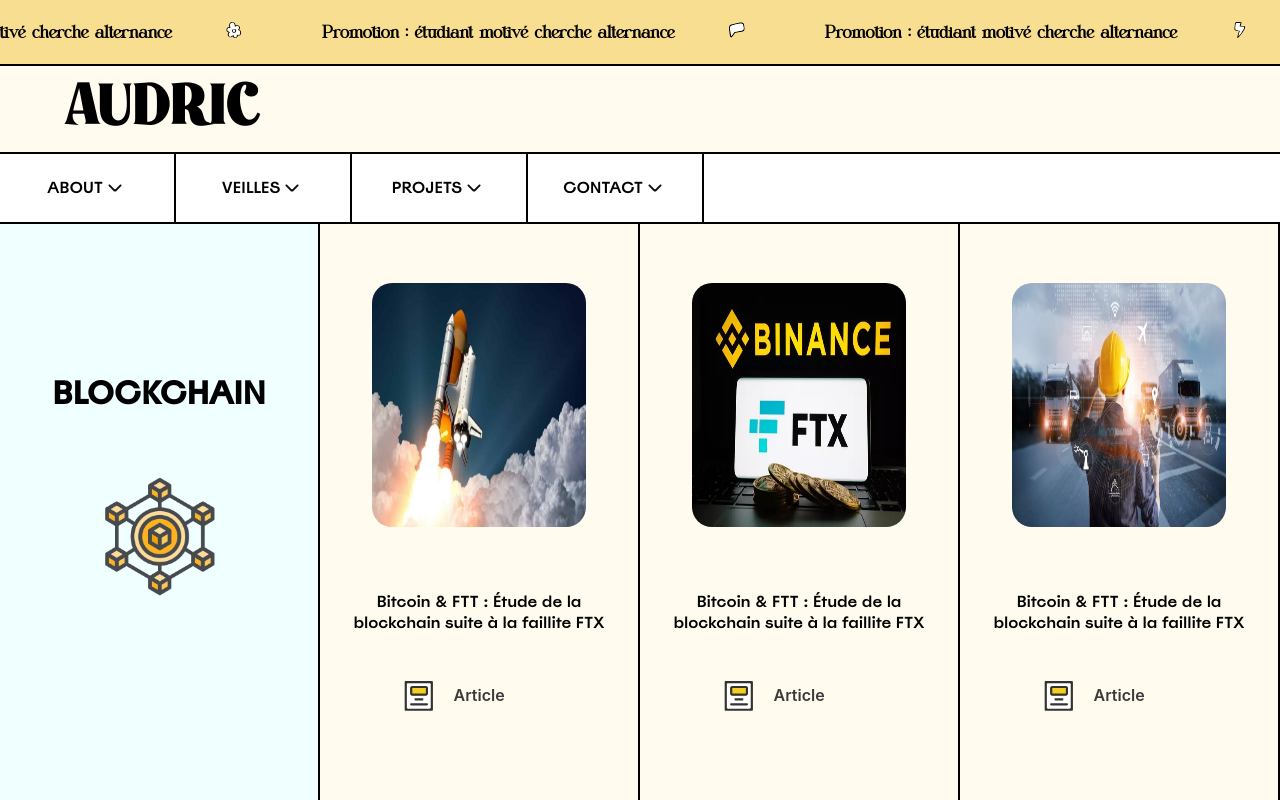
After one commit to Gegetropfre/Portfolio, a PHP site: page /veilles.view.php in a window 1280 px wide. The commit adds this page. Run offline with PHP 8.4, Linux system fonts and the light colour scheme; some web fonts are replaced.

Commit message:
Page veilles terminée

```diff
--- a/main.js
+++ b/main.js
@@ -73,18 +73,16 @@ function displayMenu(liId){
         case "li-menu-apropos":
             console.log('display home')
             listeMenu.innerHTML = `
-                <li> Informations </li>
-                <li> CV </li>
-                <li> </li>
-                <li> </li>
+                <li><a href="#">Informations </a></li>
+                <li><a href="contact.php">Informations </a></li>
+
             `
             break;
-        case "li-menu-contact":
+        case "li-menu-veilles":
             console.log('display contact')
 
             listeMenu.innerHTML = `
-                <li><a href="contact.php">Informations </a></li>
-                <li><a href="contact.php/"> Contacter </a></li>
+                <li><a href="veilles.view.php">Blockchain </a></li>
                 <li> </li>
                 <li> </li>
             `
@@ -106,3 +104,85 @@ function displayMenu(liId){
 
 
 }
+
+
+function changerTitre(){
+    document.title = "Reviens ! " + '\u{1F600}'
+}
+function restaurerTitre(){
+    document.title = "Portoflio - Audric HETE"
+}
+
+window.onblur = changerTitre
+window.onfocus = restaurerTitre
+
+
+// Veilles
+let veilleDivs = document.querySelectorAll('.veilleDiv')
+const veilles = document.querySelector('.veilles')
+const blockchainImg = document.querySelector('#blockchainImg')
+const leftDiv = document.querySelector('.blockchain-left')
+const blockchainh2 = document.querySelector('.blockchainh2')
+
+// creation div description
+const blockchainDesc = document.createElement('div')
+blockchainDesc.classList.add('blockchain-desc')
+blockchainDesc.textContent = 'OII'
+body.appendChild(blockchainDesc)
+
+
+function stopAnimation() {
+    // Récupérer l'angle de rotation actuel
+    const computedStyle = window.getComputedStyle(blockchainImg);
+    const currentRotation = computedStyle.getPropertyValue('transform') || 'none';
+
+    // Supprimer la classe pour arrêter l'animation
+    blockchainImg.classList.remove('imgBlockchainActive');
+
+    // Appliquer l'angle de rotation actuel directement à l'image
+    blockchainImg.style.transform = currentRotation;
+}
+
+// Animation veilles
+
+
+
+
+function handleMouseOver(){
+        leftDiv.classList.add('leftActive')
+        blockchainImg.classList.add('imgBlockchainActive')
+        blockchainh2.classList.add('blockchainh2Active')
+    }
+
+function handleMouseOut(){
+    leftDiv.classList.remove('leftActive')
+    blockchainh2.classList.remove('blockchainh2Active')
+
+    stopAnimation()
+}
+
+    setTimeout(()=>{
+        veilles.addEventListener('mouseover', handleMouseOver)
+        blockchainDesc.addEventListener('mouseover', handleMouseOver)
+        veilles.addEventListener('mouseout', handleMouseOut)
+        blockchainDesc.addEventListener('mouseout', handleMouseOut)
+
+    }, 1000)
+
+
+
+// Redirection boutons
+const paths = {0 : 'https://www.cointribune.com/blockchain-spacechain-et-velas-font-dans-la-grande-vitesse/',
+               1: 'https://www.lebigdata.fr/cybersecurite-blockchain',
+               2: 'https://geodis.com/fr/blog/blockchain-la-logistique-innove-dans-le-transport-des-vaccins'
+                 }
+
+const articleBtns = document.querySelectorAll('.veilles-btns');
+
+articleBtns.forEach((articleBtn, index) => {
+    articleBtn.addEventListener('click', ()=>{
+
+        console.log(`Index: ${index}, Bouton:`, articleBtn);
+        window.location.href = paths[index]
+    })
+});
--- /dev/null
+++ b/style-veilles.css
@@ -0,0 +1,222 @@
+:root {
+    --rosedingz : #ffd3eb;
+    --beigedingz : #fffbef;
+    --jaunedingz : #f8de91;
+    --vertdingz : #a1e2bc;
+    --violetdingz : #efe8f7;
+    --vertflashydingz : #caff33;
+}
+
+.veilles {
+    width: 100vw;
+    height:72vh;
+    display: grid;
+    grid-template-columns: repeat(4, 1fr);
+    background-color: var(--beigedingz);
+
+}
+.veilleDiv{
+    cursor: pointer;
+    border-right: solid black 2px;
+    display: flex;
+    flex-direction: column;
+    justify-content: center;
+    align-items: center;
+}
+
+
+
+.blockchain-left {
+    background-color: azure;
+    border-right: solid black 2px;
+    display: flex;
+    flex-direction: column;
+    justify-content: center;
+    align-items: center;
+    width: 100%;
+    transition: 0.5s;
+    z-index: 2;
+}
+    .blockchain-left h2 {
+        position: relative;
+        bottom: 2.5rem;
+        font-size: 2rem;
+        transition: 0.6s;
+        transform: translateX();
+    }
+        .blockchainh2Active{
+            transform: translateX(-100%);
+        }
+
+    #blockchainImg{
+        height: 10rem;
+
+    }
+
+        .imgBlockchainActive{
+            animation: tourne 5s infinite;
+        }
+
+    .leftActive{
+        width: 10vw;
+    }
+
+.blockchain-middle-left{
+    border-right: solid black 2px;
+
+}
+
+    .blockchain{
+        width: 100%;
+        height: 100%;
+        background-color: var(--beigedingz);
+        transition: 0.3s;
+        outline : solid black 2px;
+        display: flex;
+        flex-direction: column;
+        justify-content: center;
+        text-align: center;
+        align-items: center;
+
+        padding:1rem;
+    }
+    .blockchain:hover{
+        border-radius: 30px;
+        outline : solid black 2px;
+        background-color: var(--jaunedingz);
+
+    }
+    .rocketImg{
+        width: 75%;
+        height: 45%;
+        margin-top: 1rem;
+        border-radius: 20px;
+        position: relative;
+        bottom: 4rem;
+    }
+
+.blockchain-middle-right{
+
+
+}
+
+.blockchain-right{
+    background-color: azure;
+
+}
+
+
+
+.blockchain-desc{
+    width: 15vw;
+    height: 72vh;
+    position: absolute;
+    top: 28vh ;
+    left: 10vw;
+    border-right: solid black 2px ;
+    display: flex;
+    flex-direction: column;
+    z-index: 0;
+    align-items: center;
+    justify-content: center;
+
+
+}
+
+.div-btn{
+    display: flex;
+    justify-content: center;
+    align-items: center;
+}
+
+.veilles-btns {
+    width: 70%;
+    height: 2rem;
+position: relative;
+top: 2rem;
+  appearance: none;
+  background-color: transparent;
+  box-sizing: border-box;
+  border: none;
+  color: #3B3B3B;
+  cursor: pointer;
+  display: inline-block;
+  font-family: Roobert,-apple-system,BlinkMacSystemFont,"Segoe UI",Helvetica,Arial,sans-serif,"Apple Color Emoji","Segoe UI Emoji","Segoe UI Symbol";
+  font-size: 16px;
+  font-weight: 600;
+  line-height: normal;
+  margin: 0;
+  min-height: 60px;
+  min-width: 0;
+  outline: none;
+  padding: 16px 24px;
+  text-align: center;
+  text-decoration: none;
+  transition: all 300ms cubic-bezier(.23, 1, 0.32, 1);
+  user-select: none;
+  -webkit-user-select: none;
+  touch-action: manipulation;
+  will-change: transform;
+  border-radius: 30px;
+}
+
+.article-img{
+    width: 3rem;
+    height: 3rem;
+    position: absolute;
+    bottom: 5px;
+    left: 1rem;
+}
+
+/* .veilles-btns:disabled {
+  pointer-events: none;
+} */
+
+.veilles-btns:hover {
+  color: #fff;
+  background-color: var(--vertdingz);
+  box-shadow: rgba(0, 0, 0, 0.25) 0 8px 15px;
+  transform: translateY(-2px);
+  border: solid black 2px;
+}
+
+/* .veilles-btns:active {
+  box-shadow: none;
+  transform: translateY(0);
+} */
+
+@keyframes shake {
+    10%, 90% {
+      transform: translate3d(-1px, 0, 0);
+    }
+
+    20%, 80% {
+      transform: translate3d(2px, 0, 0);
+    }
+
+    30%, 50%, 70% {
+      transform: translate3d(-4px, 0, 0);
+    }
+
+    40%, 60% {
+      transform: translate3d(4px, 0, 0);
+    }
+  }
+
+@keyframes tourne {
+
+    100% {
+        transform: rotate(360deg);
+    }
+}
+
+
+
+ html.is-changing .transition-fade {   transition: opacity 0.25s;   opacity: 1; } /* Define the styles for the unloaded pages */ html.is-animating .transition-fade {   opacity: 0; }
+
+
+
+
+
+
+/* CSS */
--- a/style.css
+++ b/style.css
@@ -93,9 +93,10 @@
     font-size: 12px;
     padding-right: 1rem;
     font-family: siffea;
+    overflow: hidden;
 }
 .ad h2 {
-    animation: scroll 60s linear infinite;
+    animation: scroll 40s linear infinite;
     margin-right: 5rem;
     white-space: nowrap;
     position: relative;
@@ -122,7 +123,7 @@ body{
     background-color: var(--beigedingz);
     border-top: solid black 2px;
     border-bottom: solid black 2px;
-    z-index: 2;
+    z-index: 4;
 }
 
 .menu .top {
@@ -194,6 +195,7 @@ body{
     border-bottom : solid black 2px;
     padding-left: 5rem;
     padding-top: 2rem;
+    z-index: 3;
 
 
 }
@@ -202,6 +204,7 @@ body{
     transition: 0.2s linear;
     max-height: 80vh;
     border-bottom : solid black 2px;
+    z-index: 3;
 }
 
 .toggleMenu ul {
--- /dev/null
+++ b/veilles.view.php
@@ -0,0 +1,52 @@
+<?php include 'partials/head.php' ?>
+<link rel="stylesheet" href="style.css">
+<link rel="stylesheet" href="style-veilles.css">
+
+
+<body>
+    <?php include 'partials/ad.php' ?>
+    <?php include 'partials/header.php' ?>
+
+    <div class="veilles">
+        <div class="blockchain-left" >
+            <h2 class ="blockchainh2">BLOCKCHAIN</h2>
+            <img id = "blockchainImg" src="assets\icons\BlockchainImg.png" alt="">
+
+        </div>
+        <div class="blockchain-middle-left veilleDiv">
+            <div class="blockchain">
+                <img src="assets\icons\space.jpg" class ="rocketImg" alt="">
+                <p>Bitcoin & FTT : Étude de la blockchain suite à la faillite FTX </p>
+                <button class="veilles-btns" href="https://www.cointribune.com/blockchain-spacechain-et-velas-font-dans-la-">
+                    <p>Article</p>
+                    <img src="assets\icons\article.svg" class="article-img" alt="">
+                </button>
+
+            </div>
+        </div>
+        <div class="blockchain-middle-right veilleDiv">
+            <div class="blockchain">
+            <img src="assets/icons/Affaire_FTX.webp" class ="rocketImg" alt="">
+                <p>Bitcoin & FTT : Étude de la blockchain suite à la faillite FTX </p>
+                <button class="veilles-btns" href="https://www.cointribune.com/blockchain-spacechain-et-velas-font-dans-la-">
+                    <p>Article</p>
+                    <img src="assets\icons\article.svg" class="article-img" alt="">
+                </button>
+            </div>
+        </div>
+        <div class="blockchain-right veilleDiv">
+            <div class="blockchain">
+            <img src="assets\icons\La_logistique_innove.webp" class ="rocketImg" alt="">
+                <p>Bitcoin & FTT : Étude de la blockchain suite à la faillite FTX </p>
+                <button class="veilles-btns" href="https://www.cointribune.com/blockchain-spacechain-et-velas-font-dans-la-">
+                    <p>Article</p>
+                    <img src="assets\icons\article.svg" class="article-img" alt="">
+                </button>
+            </div>
+        </div>
+    </div>
+
+
+
+
+</body>
```
Also changed, not shown: assets/icons/Affaire_FTX.webp (added), assets/icons/BlockchainImg.png (added), assets/icons/La_logistique_innove.webp (added), assets/icons/article.svg (added), assets/icons/rocket.jpg (added), assets/icons/space.jpg (added).
